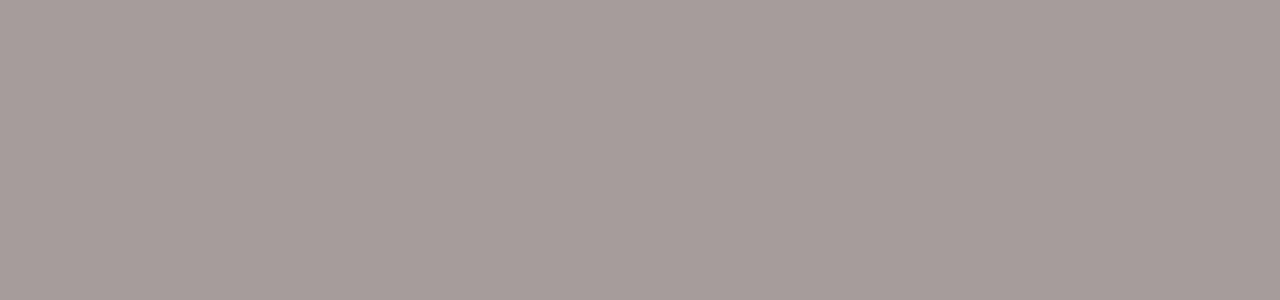
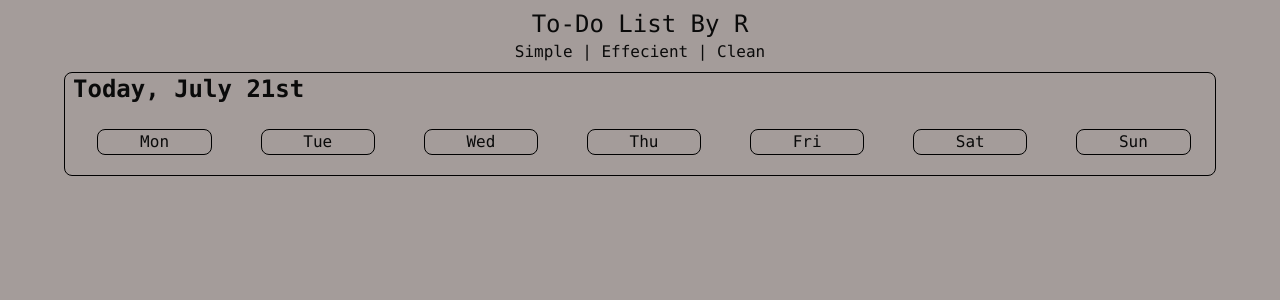
Before and after one commit to furtherafay/todolist, a React (Vite) app: page / in a window 1280 px wide. Shown: the top 300 px of the page. Built offline with nearby package versions, Linux system fonts and the light colour scheme.

Commit message:
feat: added basic calendar

```diff
--- a/src/App.jsx
+++ b/src/App.jsx
@@ -1,10 +1,17 @@
 import React, { useEffect, useState } from "react";
+import { Calendar } from "./components/Calendar";
 
 function App() {
-
-
   return (
     <>
+      <header className="mt-2 flex justify-center items-center flex-col">
+        <h1 className="text-2xl font-mono">To-Do List By R</h1>
+        <h2 className="font-mono">Simple | Effecient | Clean</h2>
+      </header>
+
+      <div className="flex justify-center items-center">
+        <Calendar></Calendar>
+      </div>
     </>
   );
 }
--- /dev/null
+++ b/src/components/Calendar.jsx
@@ -0,0 +1,26 @@
+import { useState } from "react";
+
+export const Calendar = () => {
+  const [days, setDays] = useState([
+    "Mon",
+    "Tue",
+    "Wed",
+    "Thu",
+    "Fri",
+    "Sat",
+    "Sun",
+  ]);
+
+  return (
+    <>
+      <div className="flex flex-col ml-2 mr-2 mt-2 w-[90%] h-26 border border-black rounded-md">
+        <h1 className="text-2xl font-mono font-bold ml-2">Today, July 21st</h1>
+        <div className="flex flex-row justify-around font-mono ml-2 mt-6">
+          {days.map((d) => (
+            <div className="flex justify-center items-center w-[10%] h-full border border-black rounded-md">{d}</div>
+          ))}
+        </div>
+      </div>
+    </>
+  );
+};
```
